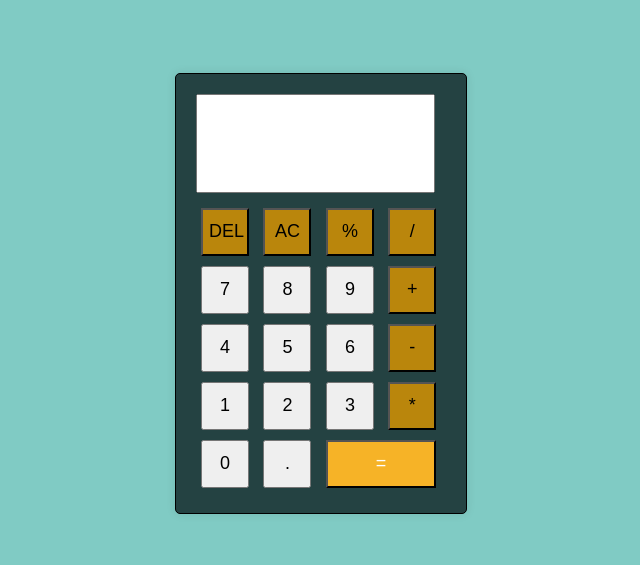
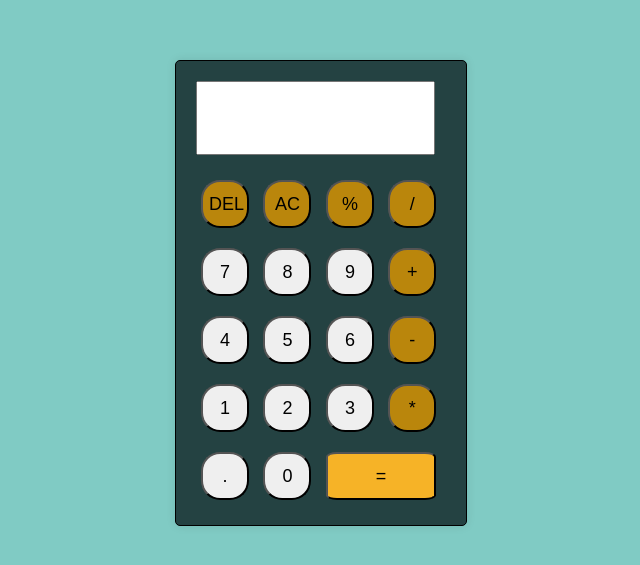
Before and after one commit to KhUts0M/Calculator-Javascript, a plain HTML site: page index.html in a window 1280 px wide. Shown: the part 107-672 px from the top of the page, without its empty margins (319-959 px from the left). Drawn offline with Linux system fonts and the light colour scheme.

Commit message:
adjusted the css

```diff
--- a/App.css
+++ b/App.css
@@ -18,11 +18,11 @@ body {
 }
 
 .display {
-  height: 75px;
+  height: 50px;
   width: 86%;
   margin-bottom: 10px;
   padding: 10px;
-  font-size: 18px;
+  font-size: 24px;
   text-align: right;
 }
 
@@ -32,7 +32,7 @@ button {
   font-size: 18px;
   margin: 5px;
   cursor: pointer;
-  box-shadow: grey;
+  border-radius: 40%;
 }
 
 button.operator {
@@ -49,6 +49,10 @@ button.operator {
 
 .operator[data-value="="] {
   background-color: #f6b327;
-  color: white;
+  color: #000;
   width: 44%;
+  border-radius: 10%;
 }
+.container > div {
+  margin-top: 10px;
+}
--- a/index.html
+++ b/index.html
@@ -35,8 +35,8 @@
         <button class="operator" data-value="*">*</button>
       </div>
       <div>
+        <button data-value=".">.</button>
         <button data-value="0">0</button>
-        <button data-value=".">.</button>
         <button class="operator" data-value="=">=</button>
       </div>
     </div>
```
